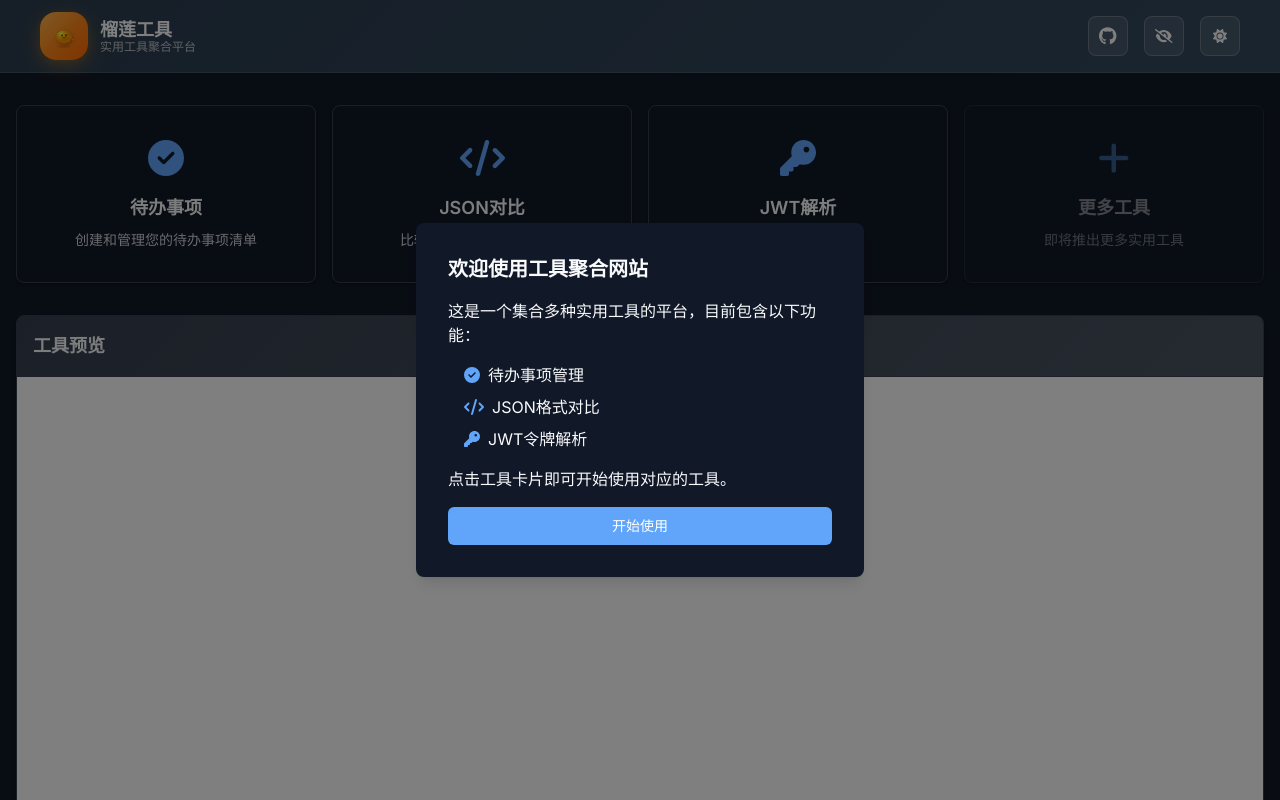
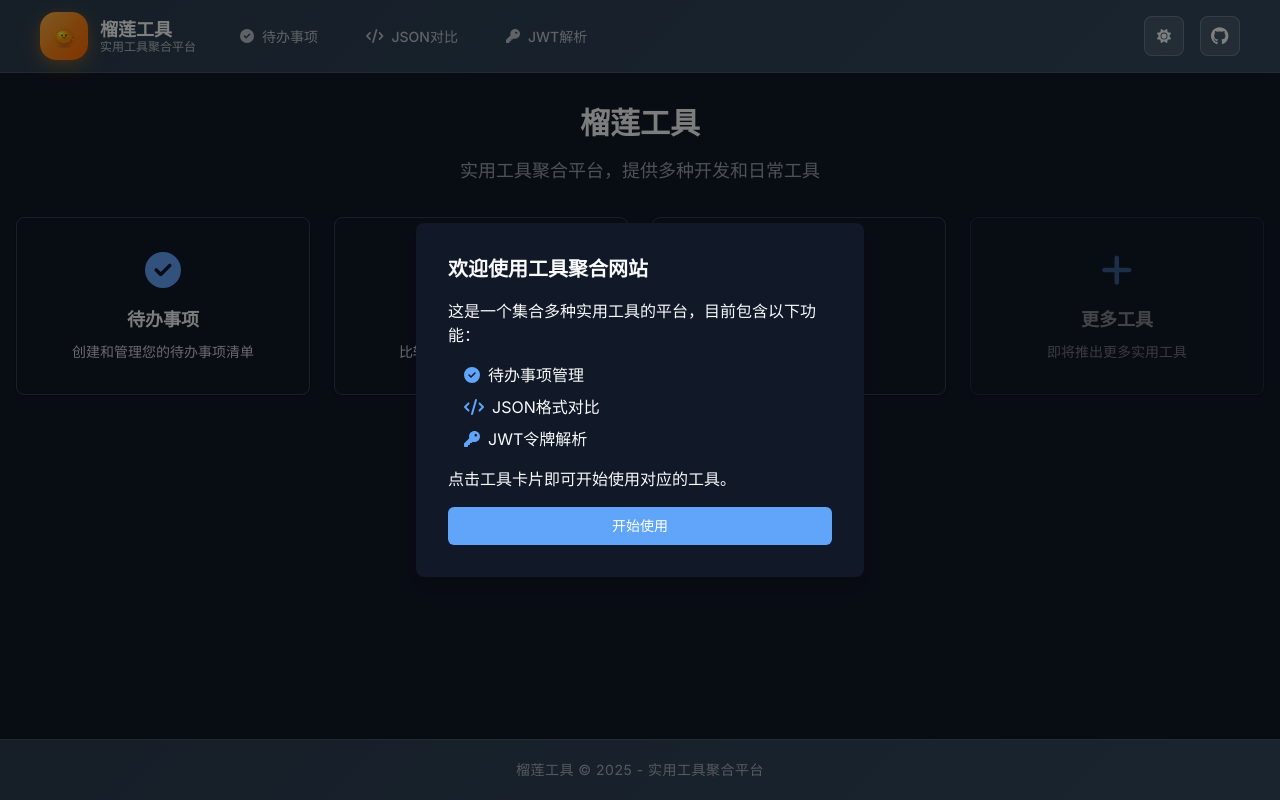
Before and after one commit to wupinshuo/durian-tools, a Next.js app: page / in a window 1280 px wide. Shown: the top 800 px of the page. Built offline with nearby package versions, Linux system fonts and the light colour scheme.

Commit message:
feat(layout): 重构页面布局并添加导航工具链接

```diff
--- a/src/app/globals.css
+++ b/src/app/globals.css
@@ -126,8 +126,40 @@
     line-height: 1;
   }
 
+  .navbar-left {
+    @apply flex items-center;
+    min-width: 200px;
+  }
+
+  .navbar-center {
+    @apply flex-1 flex justify-center;
+  }
+
+  .navbar-tools {
+    @apply flex items-center gap-6;
+  }
+
+  .tool-nav-link {
+    @apply flex items-center gap-2 px-3 py-2 rounded-lg transition-all duration-200 no-underline;
+    color: var(--text-light);
+    font-size: 14px;
+    font-weight: 500;
+  }
+
+  .tool-nav-link:hover {
+    color: var(--primary);
+    background: rgba(59, 130, 246, 0.1);
+    transform: translateY(-1px);
+  }
+
+  .tool-nav-icon {
+    @apply text-sm;
+  }
+
   .navbar-nav {
     @apply flex items-center gap-4;
+    min-width: 200px;
+    justify-content: flex-end;
   }
 
   .github-link {
@@ -226,6 +258,15 @@
 
   .dark .theme-toggle-btn:hover {
     background: rgba(255, 255, 255, 0.2);
+  }
+
+  .dark .tool-nav-link {
+    color: rgba(255, 255, 255, 0.7);
+  }
+
+  .dark .tool-nav-link:hover {
+    color: var(--primary);
+    background: rgba(96, 165, 250, 0.1);
   }
 
   .dark .durian-logo {
@@ -335,7 +376,7 @@
 
   /* 页脚样式 - 亮色主题 */
   .durian-footer {
-    @apply mt-auto transition-all duration-300;
+    @apply transition-all duration-300;
     background: linear-gradient(135deg, #f8f9fa 0%, #e9ecef 100%);
     border-top: 1px solid rgba(0, 0, 0, 0.1);
     padding: 20px 0;
@@ -363,30 +404,7 @@
     color: rgba(255, 255, 255, 0.6);
   }
 
-  .durian-tool-preview {
-    @apply mt-8 border border-border rounded-lg overflow-hidden transition-all duration-300;
-    background-color: var(--background);
-    box-shadow: 0 4px 6px -1px rgba(0, 0, 0, 0.1),
-      0 2px 4px -1px rgba(0, 0, 0, 0.06);
-  }
 
-  .durian-tool-preview-header {
-    @apply p-4 border-b border-border flex justify-between items-center transition-all duration-300;
-    background: linear-gradient(135deg, #f8f9fa 0%, #e9ecef 100%);
-  }
-
-  .dark .durian-tool-preview-header {
-    background: linear-gradient(135deg, #374151 0%, #4b5563 100%);
-  }
-
-  .durian-tool-preview-title {
-    @apply font-semibold text-lg transition-colors duration-200;
-    color: var(--text);
-  }
-
-  .durian-tool-preview-content {
-    height: 600px;
-  }
 
   .input {
     @apply w-full px-3 py-2 text-sm border border-border rounded-md transition-colors duration-200 outline-none;
--- a/src/app/json/page.tsx
+++ b/src/app/json/page.tsx
@@ -11,6 +11,8 @@ import {
   faHome,
 } from "@fortawesome/free-solid-svg-icons";
 import Link from "next/link";
+import Navbar from "@/components/layout/Navbar";
+import Footer from "@/components/layout/Footer";
 
 interface JsonDiff {
   [path: string]: {
@@ -166,7 +168,9 @@ export default function JsonPage() {
   }, []);
 
   return (
-    <div className="container py-4">
+    <>
+      <Navbar />
+      <div className="container py-4 flex-1">
         <div className="mx-auto" style={{ maxWidth: "56rem" }}>
           {/* 面包屑导航 */}
           <nav
@@ -249,6 +253,8 @@ export default function JsonPage() {
           </div>
         </div>
       </div>
+      <Footer />
+    </>
   );
 }
 
--- a/src/app/jwt/page.tsx
+++ b/src/app/jwt/page.tsx
@@ -16,6 +16,8 @@ import {
   faHome,
 } from "@fortawesome/free-solid-svg-icons";
 import Link from "next/link";
+import Navbar from "@/components/layout/Navbar";
+import Footer from "@/components/layout/Footer";
 
 interface DecodedJwt {
   header: Record<string, unknown>;
@@ -226,7 +228,9 @@ export default function JwtPage() {
   };
 
   return (
-    <div className="container py-4">
+    <>
+      <Navbar />
+      <div className="container py-4 flex-1">
         <div className="mx-auto" style={{ maxWidth: "48rem" }}>
           {/* 面包屑导航 */}
           <nav
@@ -339,7 +343,9 @@ export default function JwtPage() {
                     签名 (Signature)
                   </div>
                   <div className="p-4">
-                  <div className="font-mono break-all">{decoded.signature}</div>
+                    <div className="font-mono break-all">
+                      {decoded.signature}
+                    </div>
                   </div>
                 </div>
               </div>
@@ -359,6 +365,8 @@ export default function JwtPage() {
           )}
         </div>
       </div>
+      <Footer />
+    </>
   );
 }
 
--- a/src/app/layout.tsx
+++ b/src/app/layout.tsx
@@ -26,7 +26,7 @@ export default function RootLayout({
       <head>
         <link rel="icon" href="/durian_logo.svg" type="image/svg+xml" />
       </head>
-      <body className={inter.className}>
+      <body className={`${inter.className} min-h-screen flex flex-col`}>
         <ThemeProvider
           attribute="class"
           defaultTheme="dark"
--- a/src/app/page.tsx
+++ b/src/app/page.tsx
@@ -1,6 +1,3 @@
-"use client";
-
-import { useState } from "react";
 import Navbar from "@/components/layout/Navbar";
 import Footer from "@/components/layout/Footer";
 import ToolCard from "@/components/ui/ToolCard";
@@ -14,57 +11,40 @@ import {
 } from "@fortawesome/free-solid-svg-icons";
 
 export default function Home() {
-  const [currentTool, setCurrentTool] = useState<string>("todo");
-
-  // 在组件挂载时恢复上次使用的工具
-  useState(() => {
-    if (typeof window !== "undefined") {
-      const savedTool = localStorage.getItem("currentTool");
-      if (savedTool) {
-        setCurrentTool(savedTool);
-      }
-    }
-  });
-
-  // 切换工具
-  const switchTool = (tool: string) => {
-    setCurrentTool(tool);
-    localStorage.setItem("currentTool", tool);
-  };
-
   return (
     <>
       <Navbar />
 
-      <main className="container py-8">
+      <main className="container py-8 flex-1">
+        <div className="text-center mb-8">
+          <h1 className="text-3xl font-bold mb-4">榴莲工具</h1>
+          <p className="text-lg text-gray-600 dark:text-gray-400">
+            实用工具聚合平台，提供多种开发和日常工具
+          </p>
+        </div>
+
         {/* 工具卡片网格 */}
-        <div className="grid grid-cols-1 sm:grid-cols-2 md:grid-cols-3 lg:grid-cols-4 gap-4">
-          <div onClick={() => switchTool("todo")}>
+        <div className="grid grid-cols-1 sm:grid-cols-2 md:grid-cols-3 lg:grid-cols-4 gap-6">
           <ToolCard
             title="待办事项"
             description="创建和管理您的待办事项清单"
             icon={faCheckCircle}
             href="/todo"
           />
-          </div>
 
-          <div onClick={() => switchTool("json")}>
           <ToolCard
             title="JSON对比"
             description="比较两个JSON数据的差异"
             icon={faCode}
             href="/json"
           />
-          </div>
 
-          <div onClick={() => switchTool("jwt")}>
           <ToolCard
             title="JWT解析"
             description="解析JWT令牌的内容"
             icon={faKey}
             href="/jwt"
           />
-          </div>
 
           <ToolCard
             title="更多工具"
@@ -74,20 +54,6 @@ export default function Home() {
             disabled
           />
         </div>
-
-        {/* 工具预览 */}
-        <div className="durian-tool-preview">
-          <div className="durian-tool-preview-header">
-            <h2 className="durian-tool-preview-title">工具预览</h2>
-          </div>
-          <div className="durian-tool-preview-content">
-            <iframe
-              className="w-full h-full border-0"
-              src={`/${currentTool}`}
-              title={`${currentTool} 工具预览`}
-            />
-          </div>
-        </div>
       </main>
 
       <Footer />
--- a/src/app/todo/page.tsx
+++ b/src/app/todo/page.tsx
@@ -12,6 +12,8 @@ import {
   faHome,
 } from "@fortawesome/free-solid-svg-icons";
 import Link from "next/link";
+import Navbar from "@/components/layout/Navbar";
+import Footer from "@/components/layout/Footer";
 
 interface TodoItem {
   id: string;
@@ -164,7 +166,9 @@ export default function TodoPage() {
   const pendingCount = todos.length - completedCount;
 
   return (
-    <div className="container py-4">
+    <>
+      <Navbar />
+      <div className="container py-4 flex-1">
         <div className="mx-auto" style={{ maxWidth: "36rem" }}>
           {/* 面包屑导航 */}
           <nav
@@ -228,7 +232,9 @@ export default function TodoPage() {
                         : "border-border"
                     }`}
                     style={
-                    todo.completed ? { backgroundColor: "var(--primary)" } : {}
+                      todo.completed
+                        ? { backgroundColor: "var(--primary)" }
+                        : {}
                     }
                     onClick={() => toggleTodoCompleted(todo.id)}
                   >
@@ -285,5 +291,7 @@ export default function TodoPage() {
           </div>
         </div>
       </div>
+      <Footer />
+    </>
   );
 }
--- a/src/components/layout/Navbar.tsx
+++ b/src/components/layout/Navbar.tsx
@@ -4,12 +4,16 @@ import Link from "next/link";
 import Image from "next/image";
 import { useTheme } from "next-themes";
 import { useEffect, useState } from "react";
+import { usePathname } from "next/navigation";
 import { FontAwesomeIcon } from "@fortawesome/react-fontawesome";
 import {
   faMoon,
   faSun,
   faEye,
   faEyeSlash,
+  faCheckCircle,
+  faCode,
+  faKey,
 } from "@fortawesome/free-solid-svg-icons";
 import { faGithub } from "@fortawesome/free-brands-svg-icons";
 
@@ -17,6 +21,7 @@ export default function Navbar() {
   const { theme, setTheme } = useTheme();
   const [mounted, setMounted] = useState(false);
   const [showLogo, setShowLogo] = useState(true);
+  const pathname = usePathname();
 
   // 在组件挂载后才渲染主题切换按钮，避免水合不匹配
   useEffect(() => {
@@ -33,11 +38,8 @@ export default function Navbar() {
 
   return (
     <nav className="durian-navbar">
-      <div
-        className={`container flex items-center ${
-          showLogo ? "justify-between" : "justify-center"
-        }`}
-      >
+      <div className="container flex items-center justify-between">
+        <div className="navbar-left flex items-center gap-8">
           {showLogo && (
             <Link href="/" className="durian-brand">
               <div className="durian-logo">
@@ -55,17 +57,38 @@ export default function Navbar() {
               </div>
             </Link>
           )}
+
+          <div className="navbar-tools">
+            <Link
+              href="/todo"
+              className={`tool-nav-link ${
+                pathname === "/todo" ? "active" : ""
+              }`}
+            >
+              <FontAwesomeIcon icon={faCheckCircle} className="tool-nav-icon" />
+              <span>待办事项</span>
+            </Link>
+            <Link
+              href="/json"
+              className={`tool-nav-link ${
+                pathname === "/json" ? "active" : ""
+              }`}
+            >
+              <FontAwesomeIcon icon={faCode} className="tool-nav-icon" />
+              <span>JSON对比</span>
+            </Link>
+            <Link
+              href="/jwt"
+              className={`tool-nav-link ${pathname === "/jwt" ? "active" : ""}`}
+            >
+              <FontAwesomeIcon icon={faKey} className="tool-nav-icon" />
+              <span>JWT解析</span>
+            </Link>
+          </div>
+        </div>
+
         <div className="navbar-nav">
-          <a
-            href="https://github.com/wupinshuo/durian-tools"
-            target="_blank"
-            rel="noopener noreferrer"
-            className="github-link"
-            aria-label="访问GitHub仓库"
-          >
-            <FontAwesomeIcon icon={faGithub} className="github-icon" />
-          </a>
-          <button
+          {/* <button
             type="button"
             className="logo-toggle-btn"
             onClick={toggleLogo}
@@ -77,7 +100,8 @@ export default function Navbar() {
                 className="toggle-icon"
               />
             )}
-          </button>
+          </button> */}
+
           <button
             type="button"
             className="theme-toggle-btn"
@@ -91,6 +115,16 @@ export default function Navbar() {
               />
             )}
           </button>
+
+          <a
+            href="https://github.com/wupinshuo/durian-tools"
+            target="_blank"
+            rel="noopener noreferrer"
+            className="github-link"
+            aria-label="访问GitHub仓库"
+          >
+            <FontAwesomeIcon icon={faGithub} className="github-icon" />
+          </a>
         </div>
       </div>
     </nav>
```
Lines whose indentation alone changed are shown as unchanged.
